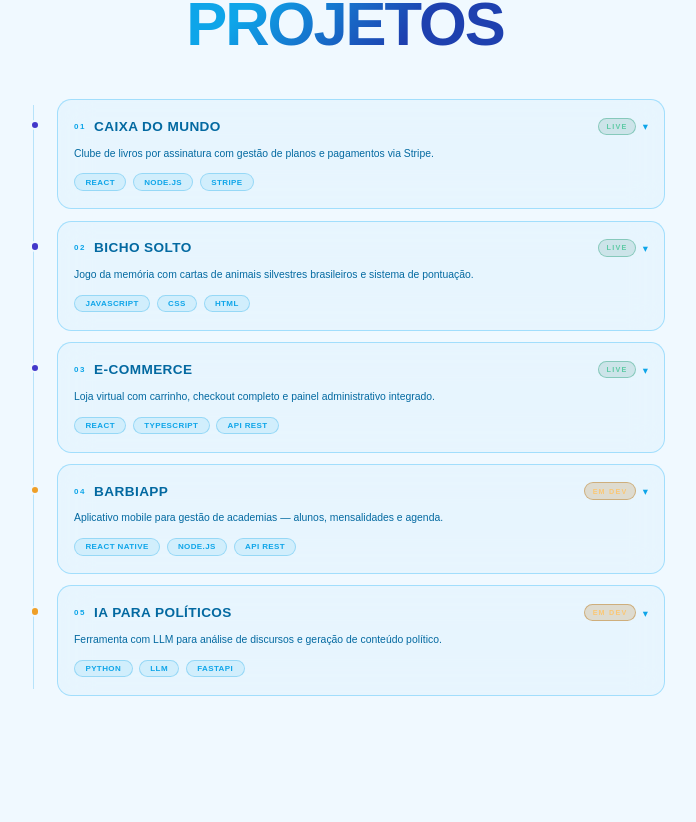
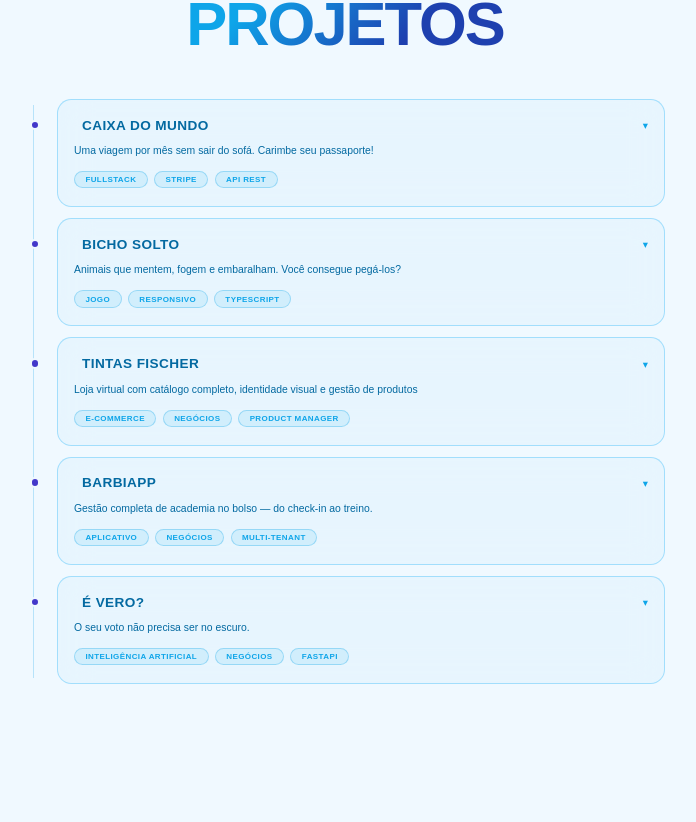
Before and after one commit to aamandabraun/portfolio, a React (Vite) app: page / in a window 1280 px wide. Shown: the part 1558-2380 px from the top of the page, without its empty margins (295-991 px from the left). Built offline with nearby package versions, Linux system fonts and the light colour scheme; a web font is replaced by a local one.

Commit message:
feat: conteúdo dos projetos

```diff
--- a/src/App.jsx
+++ b/src/App.jsx
@@ -3,58 +3,46 @@ import { useEffect, useState } from "react";
 
 const PROJECTS = [
   {
-    num: "01",
     title: "Caixa do Mundo",
-    short: "Clube de livros por assinatura com gestão de planos e pagamentos via Stripe.",
-    desc: "Plataforma completa de clube de livros por assinatura com curadoria mensal de títulos. O sistema conta com gestão de planos, integração de pagamentos recorrentes via Stripe, painel do assinante e área administrativa para gestão de pedidos e envios.",
-    tags: ["React", "Node.js", "Stripe"],
-    site: "https://caixadomundo.com.br",
+    short: "Uma viagem por mês sem sair do sofá. Carimbe seu passaporte!",
+    desc: "Plataforma fullstack de clube de livros por assinatura. Backend em Node.js com Prisma + PostgreSQL, pagamentos recorrentes via Stripe com webhooks, autenticação JWT e e-mails transacionais com Resend. Deploy automatizado no Render (Docker) e Vercel, com documentação via Swagger.",
+    tags: ["Fullstack", "Stripe", "API REST"],
+    site: "https://caixa-do-mundo.vercel.app/",
     gif: null,
-    gifMobile: null,
     wip: false,
   },
   {
-    num: "02",
     title: "Bicho Solto",
-    short: "Jogo da memória com cartas de animais silvestres brasileiros e sistema de pontuação.",
-    desc: "Jogo da memória desenvolvido com lógica de correspondência de pares, contagem de tentativas, timer e ranking de pontuação. Design responsivo com animações CSS para o virar das cartas e feedback visual a cada jogada.",
-    tags: ["JavaScript", "CSS", "HTML"],
-    site: "https://bichosolto.vercel.app",
+    short: "Animais que mentem, fogem e embaralham. Você consegue pegá-los?",
+    desc: "Jogo da memória com mecânicas de caos: cartas que se embaralham, clicks desviados e mesa que vira. Desenvolvido com TypeScript puro, sem frameworks, com animações CSS e lógica de estado customizada. Foco em manipulação do DOM, eventos e controle de tempo.",
+    tags: ["Jogo", "Responsivo", "Typescript"],
+    site: "https://bicho-solto.vercel.app/",
     gif: null,
-    gifMobile: null,
     wip: false,
   },
   {
-    num: "03",
-    title: "E-commerce",
-    short: "Loja virtual com carrinho, checkout completo e painel administrativo integrado.",
-    desc: "Loja virtual com catálogo de produtos, carrinho de compras, fluxo de checkout e painel administrativo para gestão de estoque, pedidos e clientes. Autenticação com JWT e integração com gateway de pagamento.",
-    tags: ["React", "TypeScript", "API REST"],
-    site: "https://ecommerce.vercel.app",
+    title: "Tintas Fischer",
+    short: "Loja virtual com catálogo completo, identidade visual e gestão de produtos",
+    desc: "Implementação completa de e-commerce para loja física de tintas em plataforma Moovin. Responsável por cadastro de toda a linha de produtos com descrições, pesos e variações, criação de artes institucionais e configuração de frete e pagamentos. Loja em produção com identidade visual consistente.",
+    tags: ["E-commerce", "Negócios", "Product Manager"],
+    site: "https://www.lojatintasfischer.com.br/",
     gif: null,
-    gifMobile: null,
     wip: false,
   },
   {
-    num: "04",
     title: "BarbiApp",
-    short: "Aplicativo mobile para gestão de academias — alunos, mensalidades e agenda.",
-    desc: "App para gestão completa de academias com cadastro de alunos, controle de mensalidades, agendamento de aulas e relatórios financeiros. Interface pensada para facilitar o dia a dia de gestores e instrutores.",
-    tags: ["React Native", "Node.js", "API REST"],
+    short: "Gestão completa de academia no bolso — do check-in ao treino.",
+    desc: "Plataforma multi-tenant para gestão de academias com app mobile em React Native + Expo e painel web em Next.js. API em NestJS com Prisma + PostgreSQL, autenticação JWT com refresh token e arquitetura em monorepo via Turborepo. Stack 100% TypeScript.",
+    tags: ["Aplicativo", "Negócios", "Multi-tenant"],
     site: null,
-    gif: null,
-    gifMobile: null,
     wip: true,
   },
   {
-    num: "05",
-    title: "IA para Políticos",
-    short: "Ferramenta com LLM para análise de discursos e geração de conteúdo político.",
-    desc: "Ferramenta com modelos de linguagem para análise de discursos políticos, identificação de padrões, geração de sumários e produção de conteúdo. Interface web para upload e consulta de documentos com integração via FastAPI.",
-    tags: ["Python", "LLM", "FastAPI"],
+    title: "É Vero?",
+    short: "O seu voto não precisa ser no escuro.",
+    desc: "Ferramenta de inteligência política com LLM para cruzar valores do eleitor com planos de governo. Interface web com ranking de aderência por candidato e painel de acompanhamento de mandato com PLs em tempo real. Validada no Techstars Startup Weekend com 10 vendas em 2 horas.",
+    tags: ["Inteligência Artificial", "Negócios", "FastAPI"],
     site: null,
-    gif: null,
-    gifMobile: null,
     wip: true,
   },
 ];
@@ -90,7 +78,7 @@ export default function Portfolio() {
             setActiveSection(e.target.dataset.id);
           }
         }),
-      { threshold: 0.1 }
+      { threshold: 0.3 }
     );
     const timer = setTimeout(() => {
       document.querySelectorAll("[data-id]").forEach((el) => obs.observe(el));
@@ -138,7 +126,7 @@ export default function Portfolio() {
     eyebrow:    dark ? "#4338CA"                  : "#0EA5E9",
     line:       dark ? "rgba(67,56,202,0.35)"      : "rgba(14,165,233,0.25)",
     dot:        "#4338CA",
-    dotWip:     "#EF9F27",
+    dotWip:     "#4338CA",
     cardBg:     dark ? "rgba(30,27,75,0.60)"       : "rgba(224,242,254,0.55)",
     cardBorder: dark ? "rgba(67,56,202,0.40)"      : "rgba(125,211,252,0.65)",
     cardOpen:   dark ? "#7DD3FC"                  : "#0EA5E9",
@@ -558,16 +546,6 @@ export default function Portfolio() {
                       </h3>
                       <div style={{ display: "flex", alignItems: "center", gap: 8, flexShrink: 0 }}>
                         <span style={{
-                          padding: "4px 10px", borderRadius: 20,
-                          fontSize: 9, fontWeight: 700, letterSpacing: "1.5px", textTransform: "uppercase",
-                          background: p.wip ? c.wipBg : c.liveBg,
-                          color: p.wip ? c.wipColor : c.liveColor,
-                          border: `1px solid ${p.wip ? c.wipBorder : c.liveBorder}`,
-                          whiteSpace: "nowrap",
-                        }}>
-                          {p.wip ? "Em dev" : "Live"}
-                        </span>
-                        <span style={{
                           fontSize: 13, color: c.eyebrow,
                           display: "inline-block",
                           transition: "transform 0.35s ease",
@@ -626,7 +604,7 @@ export default function Portfolio() {
                                 e.currentTarget.style.color = c.btnColor;
                               }}
                             >
-                              VER SITE ↗
+                              ACESSAR ↗
                             </a>
                           ) : (
                             <span style={{
@@ -644,36 +622,12 @@ export default function Portfolio() {
 
                         <div style={{ display: "flex", flexDirection: "column", gap: 10 }}>
                           <div style={{
-                            borderRadius: 12, border: `1px solid ${c.gifBorder}`,
-                            background: c.gifBg, aspectRatio: "16/9",
-                            display: "flex", flexDirection: "column",
-                            alignItems: "center", justifyContent: "center", gap: 6,
-                            overflow: "hidden",
-                          }}>
-                            {p.gif ? (
-                              <img src={p.gif} alt={`${p.title} desktop`} style={{ width: "100%", height: "100%", objectFit: "cover" }} />
-                            ) : (
-                              <>
-                                <span style={{ fontSize: 20, color: c.gifText, opacity: 0.4 }}>◈</span>
-                                <span style={{ fontSize: 9, color: c.gifText, opacity: 0.4, letterSpacing: "1.5px", textTransform: "uppercase", fontWeight: 700 }}>Desktop</span>
-                              </>
-                            )}
-                          </div>
-                          <div style={{
                             borderRadius: 10, border: `1px solid ${c.gifBorder}`,
                             background: c.gifBg, aspectRatio: "16/5",
                             display: "flex", flexDirection: "column",
                             alignItems: "center", justifyContent: "center", gap: 6,
                             overflow: "hidden",
                           }}>
-                            {p.gifMobile ? (
-                              <img src={p.gifMobile} alt={`${p.title} mobile`} style={{ width: "100%", height: "100%", objectFit: "cover" }} />
-                            ) : (
-                              <>
-                                <span style={{ fontSize: 16, color: c.gifText, opacity: 0.4 }}>◎</span>
-                                <span style={{ fontSize: 9, color: c.gifText, opacity: 0.4, letterSpacing: "1.5px", textTransform: "uppercase", fontWeight: 700 }}>Mobile</span>
-                              </>
-                            )}
                           </div>
                         </div>
                       </div>
```
